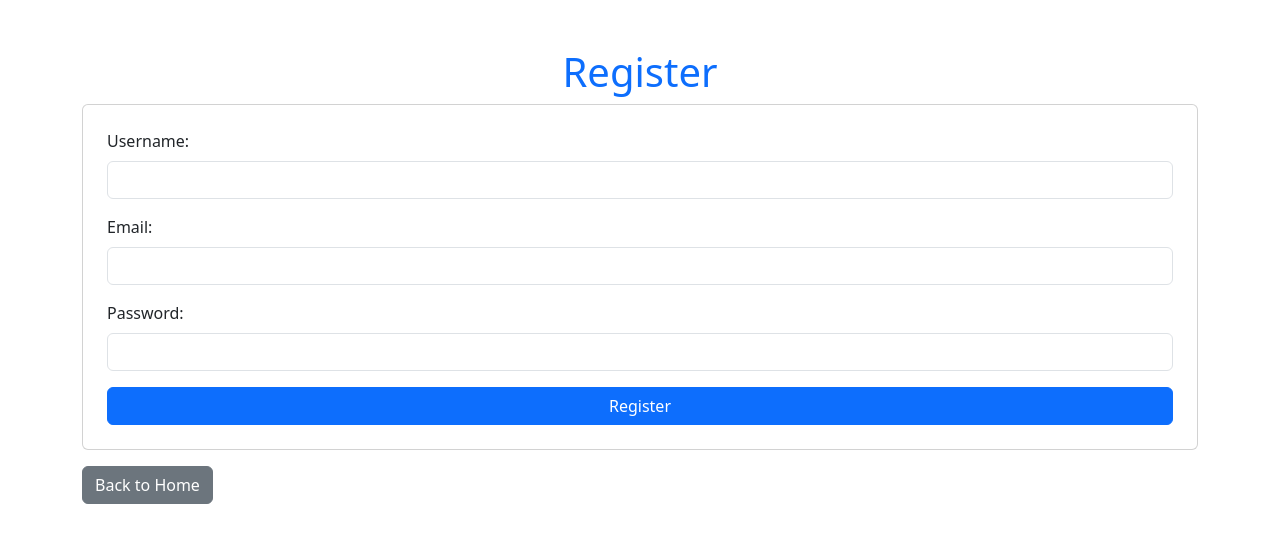
After one commit to zolwikC/Flight-Booking-App, a Flask app: template templates/register.html in a window 1280 px wide. The commit adds this page. Shown: the top 543 px of the page. Run offline with Flask 3, Linux system fonts and the light colour scheme; the template is opened without the code that fills it, so the values that code supplies are empty.

```diff
--- a/app.py
+++ b/app.py
@@ -1,16 +1,28 @@
 from flask import Flask, render_template, request, redirect, url_for
 from flask_sqlalchemy import SQLAlchemy
 from flask_bcrypt import Bcrypt # type: ignore
-from flask_login import LoginManager # type: ignore
+from flask_login import LoginManager, UserMixin, login_user, logout_user, login_required, current_user # type: ignore
+import os
 
+# Tworzenie aplikacji Flask
+app = Flask(__name__)
 
-app = Flask(__name__)
-app.config['SQLALCHEMY_DATABASE_URI'] = 'sqlite:///database/flights.db'
+# Absolutna ścieżka do bazy danych
+BASE_DIR = os.path.abspath(os.path.dirname(__file__))
+DB_DIR = os.path.join(BASE_DIR, 'database')
+
+# Tworzenie folderu na bazę danych, jeśli nie istnieje
+if not os.path.exists(DB_DIR):
+    os.makedirs(DB_DIR)
+
+app.config['SQLALCHEMY_DATABASE_URI'] = f"sqlite:///{os.path.join(DB_DIR, 'flights.db')}"
 app.config['SECRET_KEY'] = 'your_secret_key'
 
 db = SQLAlchemy(app)
+
 bcrypt = Bcrypt(app)
 login_manager = LoginManager(app)
+login_manager.login_view = "login"
 
 # Modele bazy danych
 class User(db.Model):
@@ -27,6 +39,7 @@ class Flight(db.Model):
     price = db.Column(db.Float, nullable=False)
     available_seats = db.Column(db.Integer, nullable=False)
 
+
 class Booking(db.Model):
     id = db.Column(db.Integer, primary_key=True)
     user_id = db.Column(db.Integer, db.ForeignKey('user.id'), nullable=False)
@@ -34,6 +47,20 @@ class Booking(db.Model):
     number_of_passengers = db.Column(db.Integer, nullable=False)
     status = db.Column(db.String(100), default="Pending")
 
+@login_manager.user_loader
+def load_user(user_id):
+    return User.query.get(int(user_id))
+
+# Automatyczne tworzenie bazy danych, jeśli nie istnieje
+db_path = os.path.join(DB_DIR, 'flights.db')
+if not os.path.exists(db_path):
+    with app.app_context():
+        db.create_all()
+        print("Baza danych została utworzona.")
+else:
+    print("Baza danych już istnieje.")
+
+# Trasy aplikacji
 @app.route("/")
 def index():
     flights = Flight.query.all()
@@ -41,20 +68,50 @@ def index():
 
 @app.route("/register", methods=["GET", "POST"])
 def register():
-    # Rejestracja użytkownika
-    pass
+    if request.method == "POST":
+        username = request.form["username"]
+        email = request.form["email"]
+        password = bcrypt.generate_password_hash(request.form["password"]).decode('utf-8')
+        user = User(username=username, email=email, password=password)
+        db.session.add(user)
+        db.session.commit()
+        return redirect(url_for("login"))
+    return render_template("register.html")
 
 @app.route("/login", methods=["GET", "POST"])
 def login():
-    # Logowanie użytkownika
-    pass
-
-@app.route("/flight/<int:flight_id>")
-def flight_details(flight_id):
-    flight = Flight.query.get_or_404(flight_id)
-    return render_template("flights.html", flight=flight)
+    if request.method == "POST":
+        email = request.form["email"]
+        password = request.form["password"]
+        user = User.query.filter_by(email=email).first()
+        if user and bcrypt.check_password_hash(user.password, password):
+            login_user(user)
+            return redirect(url_for("index"))
+    return render_template("login.html")
 
 @app.route("/book/<int:flight_id>", methods=["GET", "POST"])
 def book_flight(flight_id):
-    # Rezerwacja lotu
-    pass
+    flight = Flight.query.get_or_404(flight_id)
+    if request.method == "POST":
+        number_of_passengers = int(request.form["passengers"])
+        if number_of_passengers > flight.available_seats:
+            return "Not enough seats available."
+        booking = Booking(
+            user_id=current_user.id,
+            flight_id=flight.id,
+            number_of_passengers=number_of_passengers
+        )
+        flight.available_seats -= number_of_passengers
+        db.session.add(booking)
+        db.session.commit()
+        return redirect(url_for("index"))
+    return render_template("book.html", flight=flight)
+
+@app.route("/logout")
+@login_required
+def logout():
+    logout_user()
+    return redirect(url_for("index"))
+
+if __name__ == "__main__":
+    app.run(debug=True)
--- /dev/null
+++ b/templates/register.html
@@ -0,0 +1,30 @@
+<!DOCTYPE html>
+<html lang="en">
+<head>
+    <meta charset="UTF-8">
+    <meta name="viewport" content="width=device-width, initial-scale=1.0">
+    <title>Register</title>
+    <link href="https://cdn.jsdelivr.net/npm/bootstrap@5.3.0-alpha1/dist/css/bootstrap.min.css" rel="stylesheet">
+</head>
+<body>
+    <div class="container mt-5">
+        <h1 class="text-center text-primary">Register</h1>
+        <form method="POST" class="card p-4">
+            <div class="mb-3">
+                <label for="username" class="form-label">Username:</label>
+                <input type="text" id="username" name="username" class="form-control" required>
+            </div>
+            <div class="mb-3">
+                <label for="email" class="form-label">Email:</label>
+                <input type="email" id="email" name="email" class="form-control" required>
+            </div>
+            <div class="mb-3">
+                <label for="password" class="form-label">Password:</label>
+                <input type="password" id="password" name="password" class="form-control" required>
+            </div>
+            <button type="submit" class="btn btn-primary">Register</button>
+        </form>
+        <a href="/" class="btn btn-secondary mt-3">Back to Home</a>
+    </div>
+</body>
+</html>
```
Also changed, not shown: templates/book.html (added, +26 -0 lines), templates/index.html (+4 -4 lines), database/flights.db (added).
